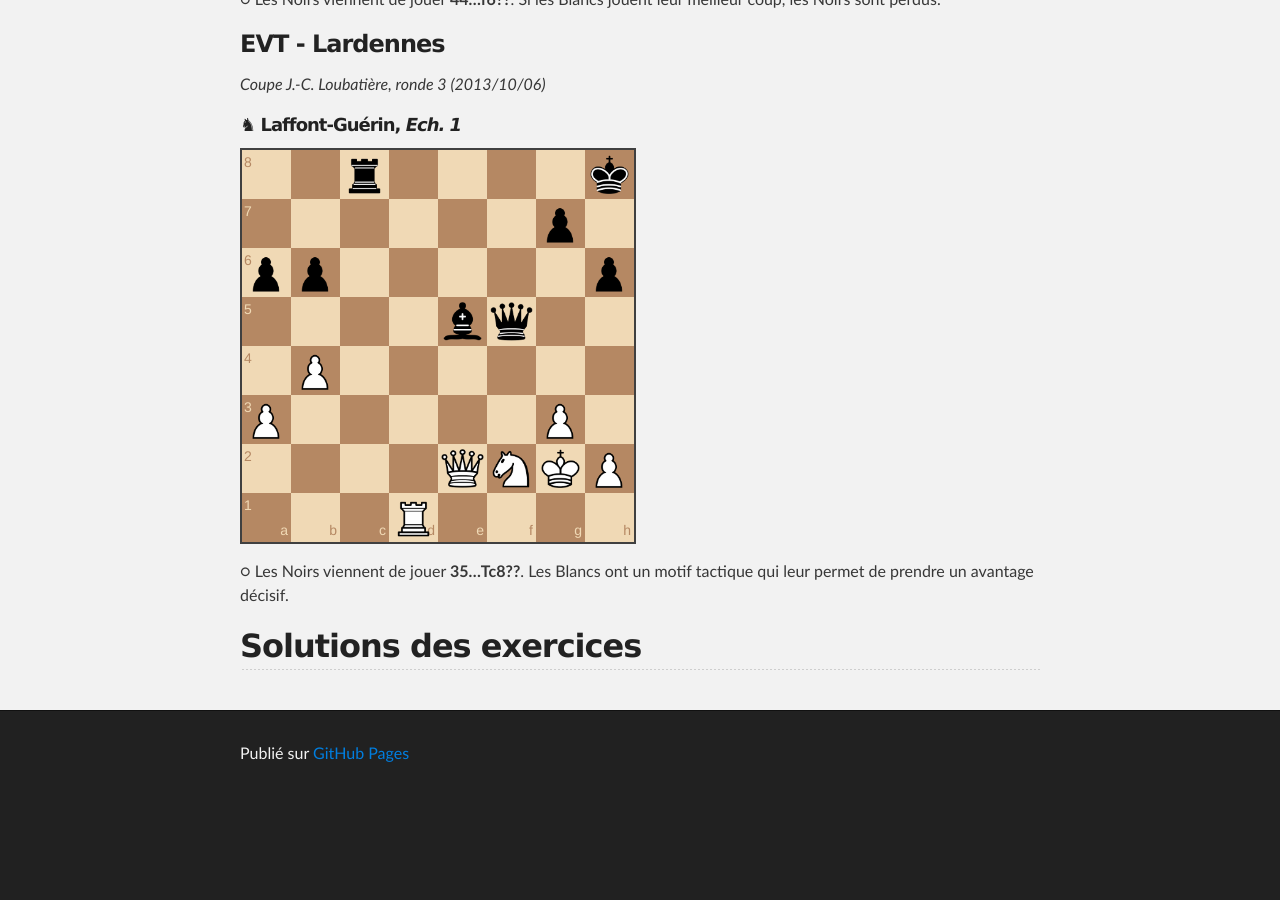
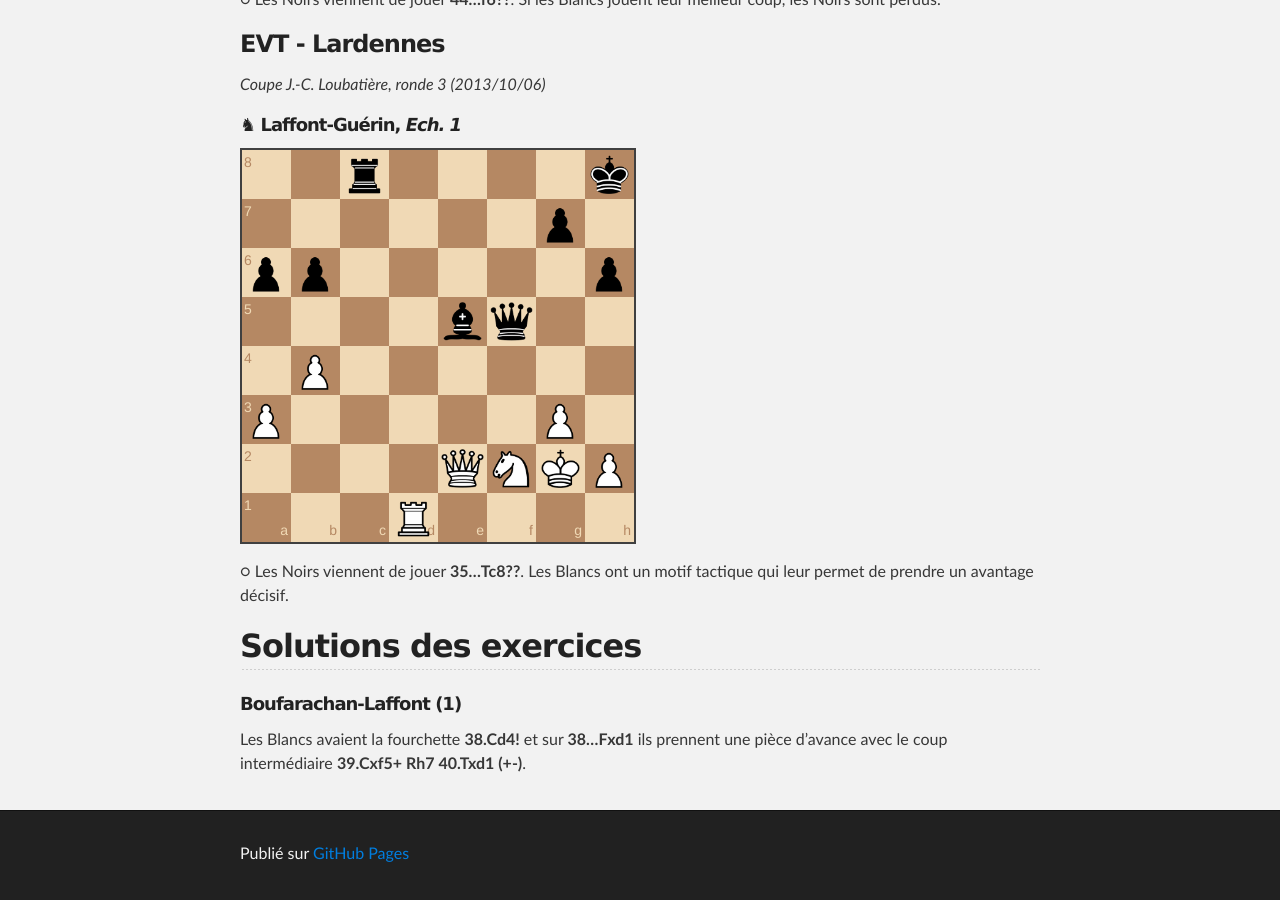
Before and after one commit to echiquier-villeneuve-tolosane/echiquier-villeneuve-tolosane.github.io, a Jekyll site: the page built from exercices.md, in a window 1280 px wide and 900 px high, scrolled down 14433 px. Built offline with Jekyll 4.4.1, drawn with Linux system fonts in a browser that asks for light colours; nearby versions of some CDN libraries; before the commit the page ends 15233 px from its top, so only the background shows below that.

Commit message:
Updated exercices.md

```diff
--- a/exercices.md
+++ b/exercices.md
@@ -223,3 +223,6 @@ _Coupe J.-C. Loubatière, ronde 3 (2013/10/06)_
 &#9675; Les Noirs viennent de jouer **35...Tc8??**. Les Blancs ont un motif tactique qui leur permet de prendre un avantage décisif.
 
 ## Solutions des exercices
+
+##### Boufarachan-Laffont (1)
+Les Blancs avaient la fourchette **38.Cd4!** et sur **38...Fxd1** ils prennent une pièce d'avance avec le coup intermédiaire **39.Cxf5+ Rh7 40.Txd1 (+-)**.
```
